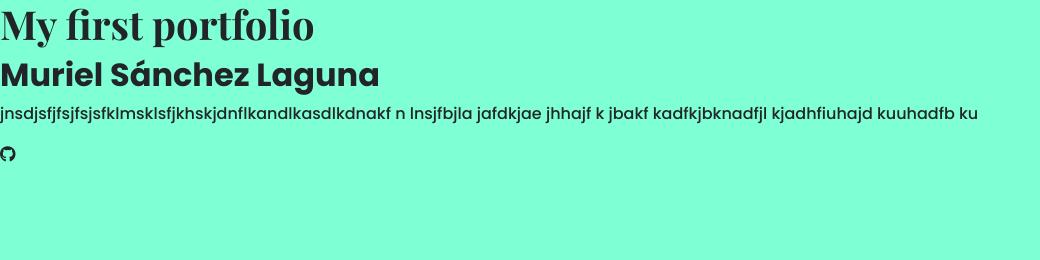
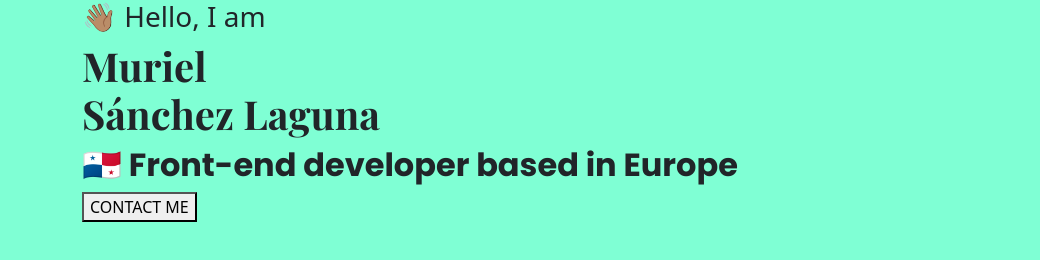
Before and after one commit to MurielCristina/Personal-Portfolio, a plain HTML site: page index.html in a window 1280 px wide. Shown: the whole page, without its empty margins (0-1040 px from the left). Drawn offline with nearby package versions, Linux system fonts and the light colour scheme; a web font is replaced by a local one.

Commit message:
Added introduction content on inde.html

```diff
--- a/index.html
+++ b/index.html
@@ -4,12 +4,14 @@
     <meta charset="UTF-8" />
     <meta name="viewport" content="width=device-width, initial-scale=1.0" />
     <title>Document</title>
+
     <link
       href="https://cdn.jsdelivr.net/npm/bootstrap@5.3.3/dist/css/bootstrap.min.css"
       rel="stylesheet"
       integrity="sha384-QWTKZyjpPEjISv5WaRU9OFeRpok6YctnYmDr5pNlyT2bRjXh0JMhjY6hW+ALEwIH"
       crossorigin="anonymous"
     />
+
     <link rel="preconnect" href="https://fonts.googleapis.com" />
     <link rel="preconnect" href="https://fonts.gstatic.com" crossorigin />
     <link rel="preconnect" href="https://fonts.googleapis.com" />
@@ -18,20 +20,23 @@
       href="https://fonts.googleapis.com/css2?family=Playfair+Display:ital,wght@0,700;1,700&family=Poppins:wght@500;700&display=swap"
       rel="stylesheet"
     />
+
     <script
       src="https://kit.fontawesome.com/40f599c5db.js"
       crossorigin="anonymous"
     ></script>
+
     <link rel="stylesheet" href="/css/style.css" />
   </head>
   <body>
-    <h1>My first portfolio</h1>
-    <h2>Muriel Sánchez Laguna</h2>
-    <p>
-      jnsdjsfjfsjfsjsfklmsklsfjkhskjdnflkandlkasdlkdnakf n lnsjfbjla jafdkjae
-      jhhajf k jbakf kadfkjbknadfjl kjadhfiuhajd kuuhadfb ku
-    </p>
-    <i class="fa-brands fa-github"></i>
+    <div class="container">
+      <section class="introduction">
+        <h3>👋🏽 Hello, I am</h3>
+        <h1>Muriel<br />Sánchez Laguna</h1>
+        <h2>🇵🇦 Front-end developer based in Europe</h2>
+        <button class="primary-button">CONTACT ME</button>
+      </section>
+    </div>
     <script
       src="https://cdn.jsdelivr.net/npm/bootstrap@5.3.3/dist/js/bootstrap.bundle.min.js"
       integrity="sha384-YvpcrYf0tY3lHB60NNkmXc5s9fDVZLESaAA55NDzOxhy9GkcIdslK1eN7N6jIeHz"
```
